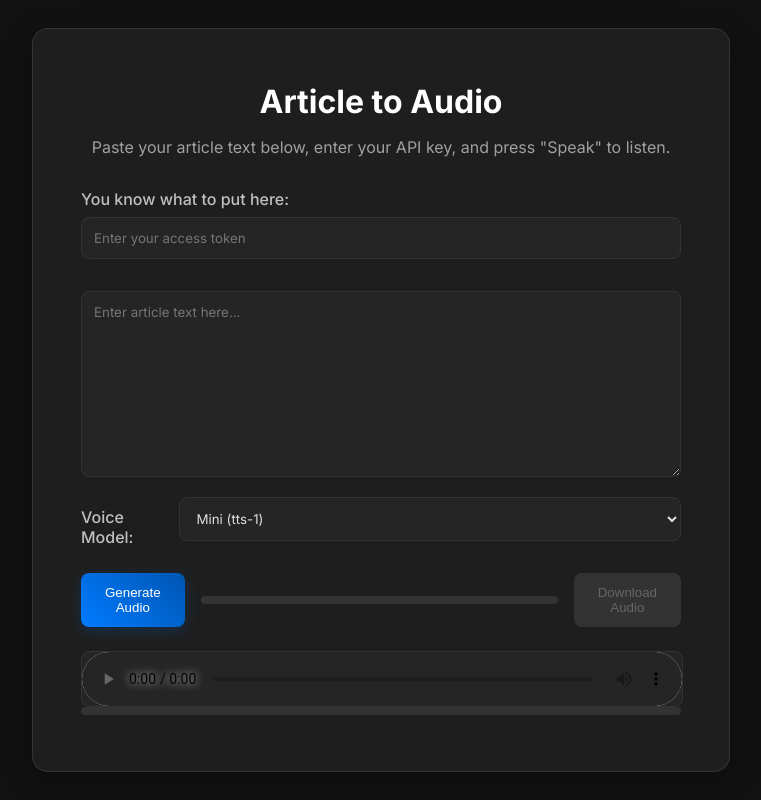
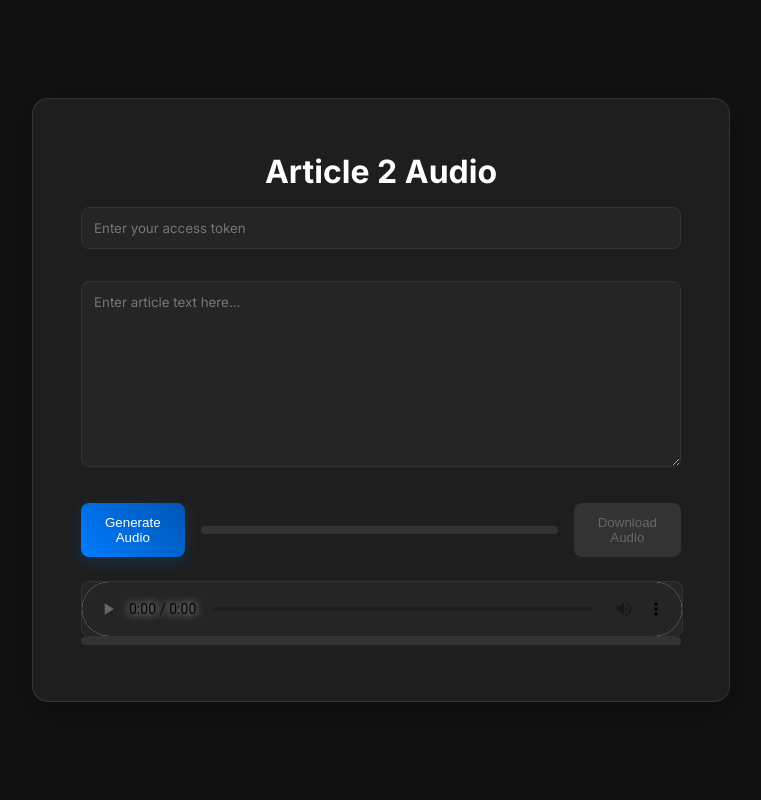
Before and after one commit to maethu1337/article-2-audio, a plain HTML site: page index.html in a window 1280 px wide. Shown: the whole page, without its empty margins (259-1020 px from the left). Drawn offline with Linux system fonts and the light colour scheme.

Commit message:
even more aufgeraeumt

```diff
--- a/index.html
+++ b/index.html
@@ -8,20 +8,20 @@
 </head>
 <body>
     <div class="container">
-        <h1>Article to Audio</h1>
-        <p>Paste your article text below, enter your API key, and press "Speak" to listen.</p>
+        <h1>Article 2 Audio</h1>
+        <!-- <p>Enter your API key, paste your article text below and press "Generate Audio" to listen.</p> -->
         <div class="api-key-container">
-            <label for="username">You know what to put here:</label>
+            <!-- <label for="username">schluessu:</label> -->
             <input type="text" id="username" name="username" placeholder="Enter your access token" autocomplete="username">
         </div>
         <textarea id="text-to-speak" rows="10" placeholder="Enter article text here..."></textarea>
-        <div class="model-toggle">
+        <!-- <div class="model-toggle">
             <label for="model-select">Voice Model:</label>
             <select id="model-select">
                 <option value="tts-1" selected>Mini (tts-1)</option>
                 <option value="tts-1-hd">HD (tts-1-hd)</option>
             </select>
-        </div>
+        </div> -->
         <div class="controls">
             <button id="speak-btn" class="btn-blue">Generate Audio</button>
             <span class="progress-inline">
```
